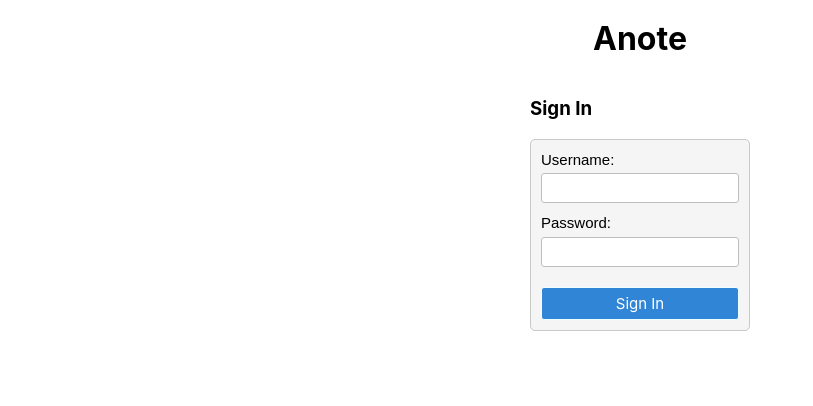
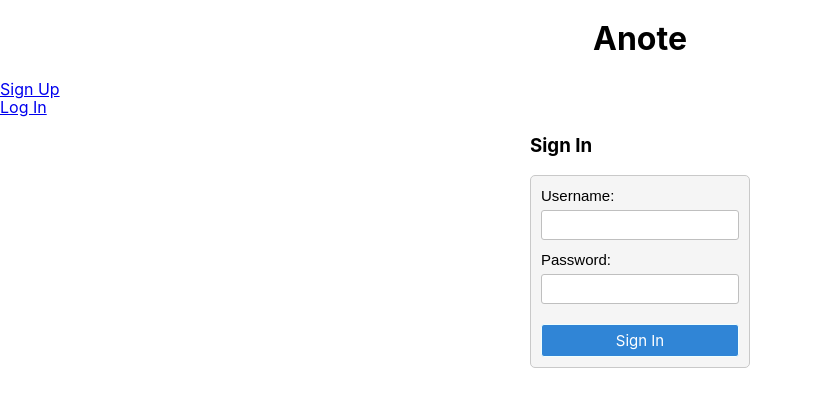
Before and after one commit to anantcode/anote-boot, a React (Create React App) app: page /signin in a window 1280 px wide. Shown: the top 406 px of the page, without its empty margins (0-813 px from the left). Built offline with nearby package versions, Linux system fonts and the light colour scheme.

Commit message:
Adds signup link and redirects

```diff
--- a/src/App.js
+++ b/src/App.js
@@ -4,6 +4,8 @@ import SigninForm from "./components/SigninForm/SigninForm";
 import RegisterForm from "./components/RegisterForm/RegisterForm";
 import Inbox from "./components/Inbox/Inbox";
 import Logout from "./components/Logout/Logout";
+import Register from "./components/Register/Register";
+import Login from "./components/Login/Login";
 import { Route, Redirect, Switch } from "react-router-dom";
 import Error from "./components/Error/Error";
 import { useState } from "react";
@@ -18,7 +20,7 @@ function App() {
 
     const [userData, setUserData] = useState(userDataDefault);
     const [messages, setMessages] = useState([]);
-    const [logout, setLogout] = useState(true);
+    const [loggedIn, setloggedIn] = useState(false);
 
     const loadMessages = (data) => {
         console.log(`userId going to fetch from Inbox Component:  ${data.id}`);
@@ -40,14 +42,18 @@ function App() {
 
     const performLogout = () => {
         console.log("You are logged out!");
-        setLogout(true);
+        setloggedIn(false);
         setUserData(userDataDefault);
     };
 
     return (
         <div>
             <Header />
-            <Logout logout={logout} performLogout={performLogout} />
+            <Logout loggedIn={loggedIn} performLogout={performLogout} />
+            <Register loggedIn={loggedIn} />
+            <br />
+            <Login loggedIn={loggedIn} />
+
             <Switch>
                 <Route path="/" exact>
                     <Redirect to="/signin" />
@@ -56,7 +62,7 @@ function App() {
                     <SigninForm
                         setUserData={setUserData}
                         loadMessages={loadMessages}
-                        setLogout={setLogout}
+                        setloggedIn={setloggedIn}
                     />
                 </Route>
                 <Route path="/register">
--- /dev/null
+++ b/src/components/Login/Login.js
@@ -0,0 +1,12 @@
+import { Link } from "react-router-dom";
+
+const Login = (props) => {
+    const { loggedIn } = props;
+
+    if (!loggedIn) {
+        return <Link to="/signin">Log In</Link>;
+    }
+    return "";
+};
+
+export default Login;
--- a/src/components/Logout/Logout.js
+++ b/src/components/Logout/Logout.js
@@ -1,17 +1,16 @@
 import { Link } from "react-router-dom";
 
 const Logout = (props) => {
-    const { logout, performLogout } = props;
+    const { loggedIn, performLogout } = props;
 
-    if (logout) {
-        return "";
+    if (loggedIn) {
+        return (
+            <Link to="/signin">
+                <p onClick={performLogout}>Log Out</p>
+            </Link>
+        );
     }
-
-    return (
-        <Link to="/signin">
-            <p onClick={performLogout}>Log Out</p>
-        </Link>
-    );
+    return "";
 };
 
 export default Logout;
--- /dev/null
+++ b/src/components/Register/Register.js
@@ -0,0 +1,12 @@
+import { Link } from "react-router-dom";
+
+const Register = (props) => {
+    const { loggedIn } = props;
+
+    if (!loggedIn) {
+        return <Link to="/register">Sign Up</Link>;
+    }
+    return "";
+};
+
+export default Register;
--- a/src/components/SigninForm/SigninForm.js
+++ b/src/components/SigninForm/SigninForm.js
@@ -88,7 +88,7 @@ const Form = ({ onSubmit }) => {
 
 const SigninForm = (props) => {
     const history = useHistory();
-    let { setUserData, loadMessages, setLogout } = props;
+    let { setUserData, loadMessages, setloggedIn } = props;
 
     const handleSubmit = (data) => {
         console.clear();
@@ -111,7 +111,7 @@ const SigninForm = (props) => {
                 if (userData.id) {
                     setUserData(userData);
                     loadMessages({ userId: userData.id });
-                    setLogout(false);
+                    setloggedIn(true);
                     history.push("/inbox");
                 } else {
                     history.push("/error");
```
